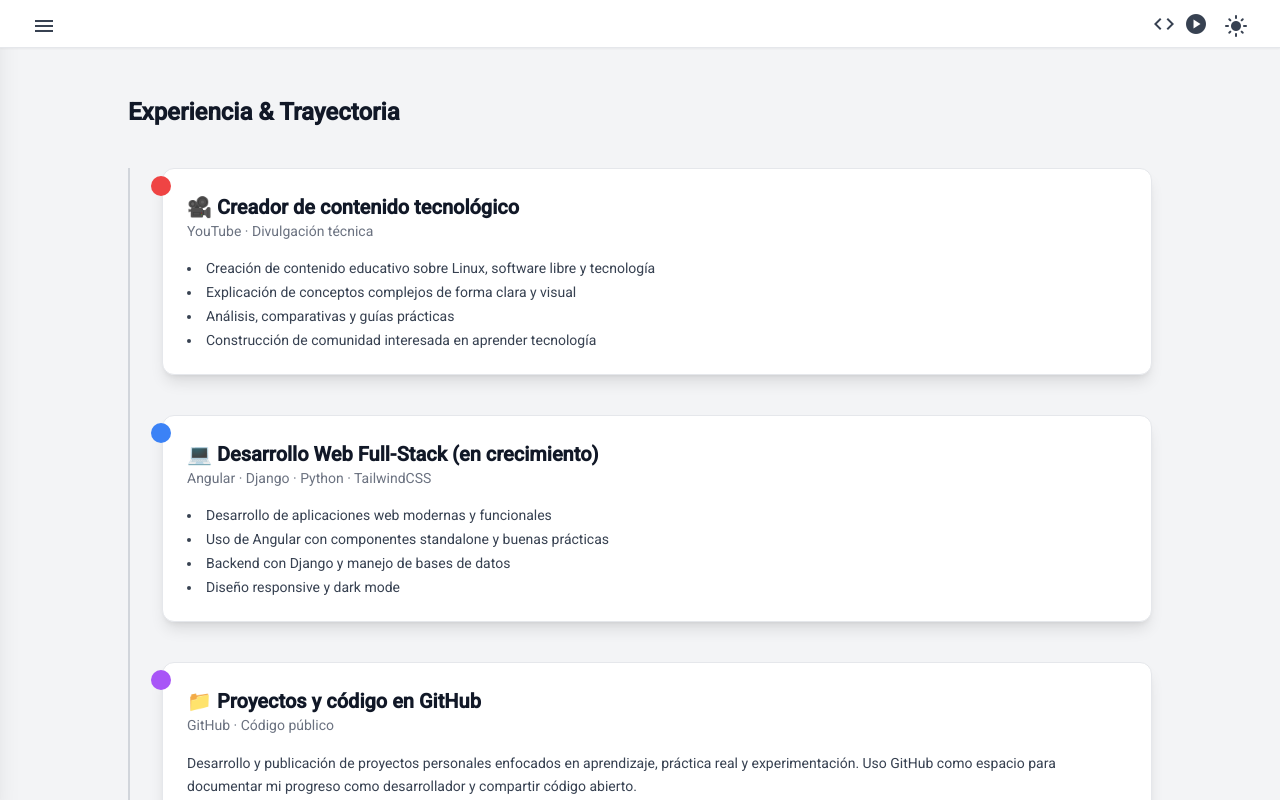
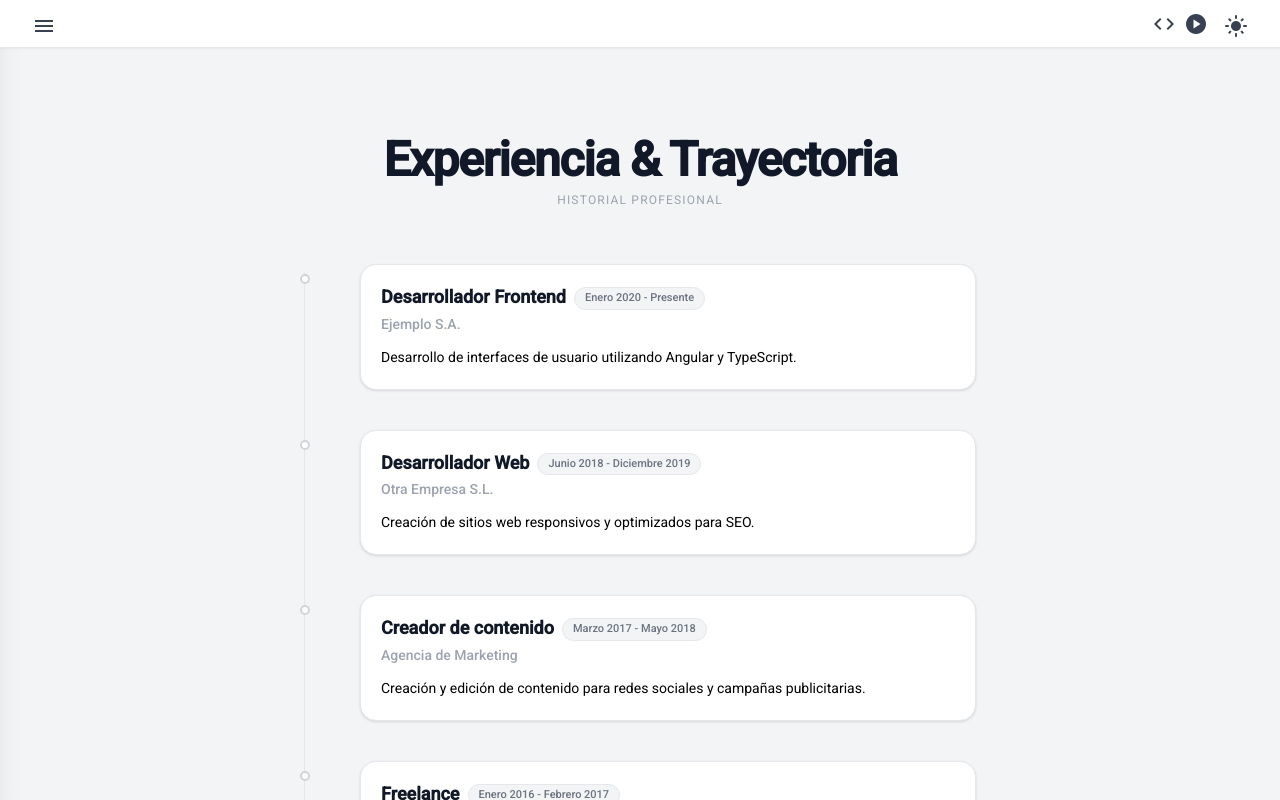
Before and after one commit to xeyt5/Portafolio, an Angular app in the folder frontend/: page /experience in a window 1280 px wide. Built offline with nearby package versions, Linux system fonts and the light colour scheme.

Commit message:
[UPDATE] se cambiaron los estilos y componentes dentro del sistema [dashboard, proyectos, experiencia]

```diff
--- a/frontend/src/app/layout/main-layout/main-layout.ts
+++ b/frontend/src/app/layout/main-layout/main-layout.ts
@@ -23,4 +23,5 @@ export class MainLayout implements OnInit {
   ngOnInit(): void {
     this.isSidebarOpen$ = this.navigationService.isOpen$;
   }
+
 }
--- a/frontend/src/app/modules/user/experience/experience.html
+++ b/frontend/src/app/modules/user/experience/experience.html
@@ -1,108 +1,58 @@
-<section class="flex justify-center p-6">
-  <div class="max-w-5xl w-full">
+<section class="px-4 py-16">
+  <div class="max-w-2xl mx-auto">
 
-    <h2 class="text-2xl font-bold text-gray-900 dark:text-white mb-10">
+    <div class="text-center mb-14">
+      <h2 class="text-4xl sm:text-5xl font-bold tracking-tight text-gray-900 dark:text-white">
         Experiencia & Trayectoria
       </h2>
-
-    <div class="relative border-l-2 border-gray-300 dark:border-gray-700 pl-8 space-y-10">
-
-      <!-- CREADOR -->
-      <div class="relative">
-        <span class="absolute -left-[11px] top-2 w-5 h-5 bg-red-500 rounded-full"></span>
-
-        <div class="bg-white dark:bg-[#1e2130] rounded-xl p-6 shadow-lg
-                    border border-gray-200 dark:border-gray-700
-                    hover:shadow-xl transition hover:-translate-y-1">
-          <h3 class="text-xl font-semibold text-gray-900 dark:text-white">
-            🎥 Creador de contenido tecnológico
-          </h3>
-          <span class="text-sm text-gray-500 dark:text-gray-400">
-            YouTube · Divulgación técnica
-          </span>
-
-          <ul class="mt-4 list-disc list-inside text-gray-700 dark:text-gray-300 text-sm space-y-1">
-            <li>Creación de contenido educativo sobre Linux, software libre y tecnología</li>
-            <li>Explicación de conceptos complejos de forma clara y visual</li>
-            <li>Análisis, comparativas y guías prácticas</li>
-            <li>Construcción de comunidad interesada en aprender tecnología</li>
-          </ul>
-        </div>
+      <p class="mt-2 text-xs uppercase tracking-widest text-gray-400">Historial profesional</p>
     </div>
 
-      <!-- DESARROLLO -->
-      <div class="relative">
-        <span class="absolute -left-[11px] top-2 w-5 h-5 bg-blue-500 rounded-full"></span>
 
-        <div class="bg-white dark:bg-[#1e2130] rounded-xl p-6 shadow-lg
+    <div class="relative pl-8 sm:pl-14">
+      <div class="absolute left-0 top-2 bottom-2 w-px bg-gray-200 dark:bg-gray-700"></div>
+
+      <div *ngFor="let exp of experiences" class="relative mb-10 group">
+
+        <div class="absolute -left-8 sm:-left-14 top-2.5 w-2.5 h-2.5 rounded-full
+                    bg-white dark:bg-gray-900
+                    border-2 border-gray-300 dark:border-gray-600
+                    translate-x-[-4px]
+                    group-hover:border-blue-400 dark:group-hover:border-purple-500
+                    transition-colors duration-300"></div>
+
+        <div class="bg-white dark:bg-[#1e2130]
                     border border-gray-200 dark:border-gray-700
-                    hover:shadow-xl transition hover:-translate-y-1">
-          <h3 class="text-xl font-semibold text-gray-900 dark:text-white">
-            💻 Desarrollo Web Full-Stack (en crecimiento)
+                    shadow rounded-2xl px-5 py-5
+                    transition duration-300
+                    group-hover:shadow-xl
+                    group-hover:translate-x-1
+                    group-hover:bg-slate-50 dark:group-hover:bg-[#1e2130]
+                    group-hover:ring-2 group-hover:ring-blue-400 dark:group-hover:ring-purple-500">
+
+          <div class="flex flex-wrap items-start gap-2 mb-1">
+            <h3 class="text-lg font-semibold text-gray-900 dark:text-white leading-snug">
+              {{ exp.title }}
             </h3>
-          <span class="text-sm text-gray-500 dark:text-gray-400">
-            Angular · Django · Python · TailwindCSS
+            <span class="mt-0.5 text-[11px] font-medium
+                         text-gray-500 dark:text-gray-400
+                         bg-gray-100 dark:bg-gray-800
+                         border border-gray-200 dark:border-gray-700
+                         rounded-full px-2.5 py-0.5 whitespace-nowrap">
+              {{ exp.duration }}
             </span>
-
-          <ul class="mt-4 list-disc list-inside text-gray-700 dark:text-gray-300 text-sm space-y-1">
-            <li>Desarrollo de aplicaciones web modernas y funcionales</li>
-            <li>Uso de Angular con componentes standalone y buenas prácticas</li>
-            <li>Backend con Django y manejo de bases de datos</li>
-            <li>Diseño responsive y dark mode</li>
-          </ul>
-        </div>
           </div>
 
-      <!-- GITHUB -->
-      <div class="relative">
-        <span class="absolute -left-[11px] top-2 w-5 h-5 bg-purple-500 rounded-full"></span>
-
-        <div class="bg-white dark:bg-[#1e2130] rounded-xl p-6 shadow-lg
-                    border border-gray-200 dark:border-gray-700
-                    hover:shadow-xl transition hover:-translate-y-1">
-          <h3 class="text-xl font-semibold text-gray-900 dark:text-white">
-            📁 Proyectos y código en GitHub
-          </h3>
-          <span class="text-sm text-gray-500 dark:text-gray-400">
-            GitHub · Código público
-          </span>
-
-          <p class="mt-4 text-gray-700 dark:text-gray-300 text-sm leading-relaxed">
-            Desarrollo y publicación de proyectos personales enfocados en aprendizaje,
-            práctica real y experimentación. Uso GitHub como espacio para documentar
-            mi progreso como desarrollador y compartir código abierto.
+          <p class="text-sm font-medium text-gray-400 dark:text-gray-500 mb-3">
+            {{ exp.company }}
           </p>
 
-          <a href="https://github.com/xeyt5" target="_blank"
-             class="inline-block mt-4 text-blue-500 hover:underline text-sm">
-            Ver GitHub →
-          </a>
-        </div>
-      </div>
-
-      <!-- LINUX -->
-      <div class="relative">
-        <span class="absolute -left-[11px] top-2 w-5 h-5 bg-green-500 rounded-full"></span>
-
-        <div class="bg-white dark:bg-[#1e2130] rounded-xl p-6 shadow-lg
-                    border border-gray-200 dark:border-gray-700
-                    hover:shadow-xl transition hover:-translate-y-1">
-          <h3 class="text-xl font-semibold text-gray-900 dark:text-white">
-            🐧 Linux & Open Source
-          </h3>
-          <span class="text-sm text-gray-500 dark:text-gray-400">
-            Uso diario · Arch Linux
-          </span>
-
-          <ul class="mt-4 list-disc list-inside text-gray-700 dark:text-gray-300 text-sm space-y-1">
-            <li>Uso avanzado de Linux como entorno principal</li>
-            <li>Terminal, scripting básico y personalización del sistema</li>
-            <li>Promoción del software libre y cultura open source</li>
-            <li>Aplicación de Linux tanto en desarrollo como en creación de contenido</li>
-          </ul>
-        </div>
-      </div>
+          <p class="text-sm text-black dark:text-white leading-relaxed">
+            {{ exp.description }}
+          </p>
 
         </div>
       </div>
+    </div>
+  </div>
 </section>
--- a/frontend/src/app/modules/user/experience/experience.ts
+++ b/frontend/src/app/modules/user/experience/experience.ts
@@ -1,11 +1,46 @@
 import { Component } from '@angular/core';
+import { CommonModule } from '@angular/common';
+
 
 @Component({
   selector: 'app-experience',
-  imports: [],
+  imports: [CommonModule],
   templateUrl: './experience.html',
   styleUrl: './experience.css'
 })
 export class Experience {
 
+  experiences = [
+    {
+      title: 'Desarrollador Frontend',
+      company: 'Ejemplo S.A.',
+      duration: 'Enero 2020 - Presente',
+      description: 'Desarrollo de interfaces de usuario utilizando Angular y TypeScript.'
+    },
+    {
+      title: 'Desarrollador Web',
+      company: 'Otra Empresa S.L.',
+      duration: 'Junio 2018 - Diciembre 2019',
+      description: 'Creación de sitios web responsivos y optimizados para SEO.'
+    },
+    {
+      title: 'Creador de contenido',
+      company: 'Agencia de Marketing',
+      duration: 'Marzo 2017 - Mayo 2018',
+      description: 'Creación y edición de contenido para redes sociales y campañas publicitarias.'
+    },
+    {
+      title: 'Freelance',
+      company: 'Autónomo',
+      duration: 'Enero 2016 - Febrero 2017',
+      description: 'Desarrollo de proyectos web personalizados para clientes diversos.'
+    },
+    {
+      title: 'Practicante de Desarrollo',
+      company: 'Startup Innovadora',
+      duration: 'Julio 2015 - Diciembre 2015',
+      description: 'Asistencia en el desarrollo de aplicaciones web y pruebas de usabilidad.'
+    }
+  ]
+
 }
--- a/frontend/src/app/modules/user/proyectos/proyectos.html
+++ b/frontend/src/app/modules/user/proyectos/proyectos.html
@@ -1,6 +1,11 @@
-<h1 class="py-3 font-semibold text-black dark:text-white text-5xl text-center">Mis Proyectos</h1>
+<div class="text-center mb-14 py-6">
+  <h2 class="text-4xl sm:text-5xl font-bold tracking-tight text-gray-900 dark:text-white">
+    Proyectos Destacados
+  </h2>
+  <p class="mt-2 text-xs uppercase tracking-widest text-gray-400">Trabajos realizados</p>
+</div>
 <div class="max-w-6xl mx-auto px-4">
-  <div class="grid gap-6 mb-10 grid-cols-1 sm:grid-cols-2 lg:grid-cols-3 py-12">
+  <div class="grid gap-6 mb-10 grid-cols-1 sm:grid-cols-2 lg:grid-cols-3 py-2">
   @for (project of projects; track project) {
     <div class="bg-gray-200 dark:bg-[#1e2130] rounded-2xl transition p-6 flex flex-col justify-between duration-300 hover:scale-[1.02] hover:ring-2 hover:ring-blue-400 dark:hover:ring-purple-500 shadow-lg dark:shadows-zinc-900/60 hover:shadow-2xl hover:translate-y-1">
       <div>
```
Also changed, not shown: frontend/src/app/modules/user/dashboard/dashboard.html (+11 -11 lines). Lines whose indentation alone changed are shown as unchanged.
